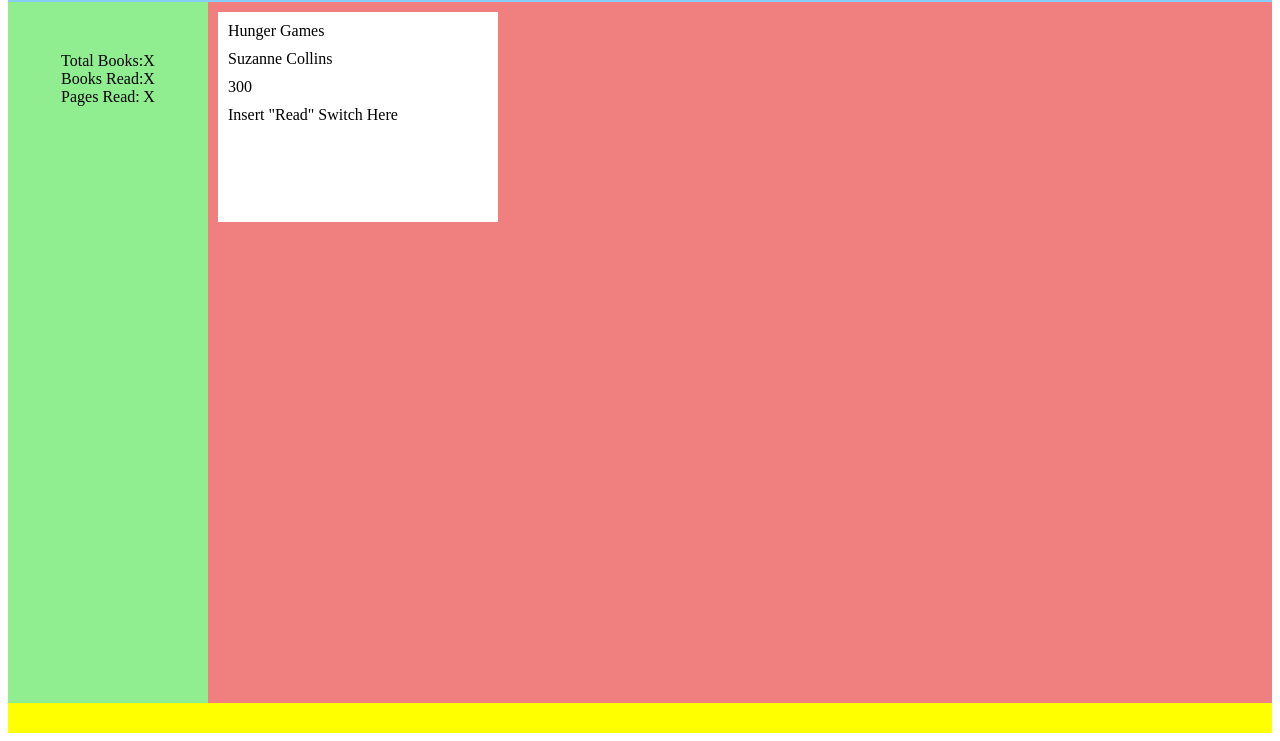
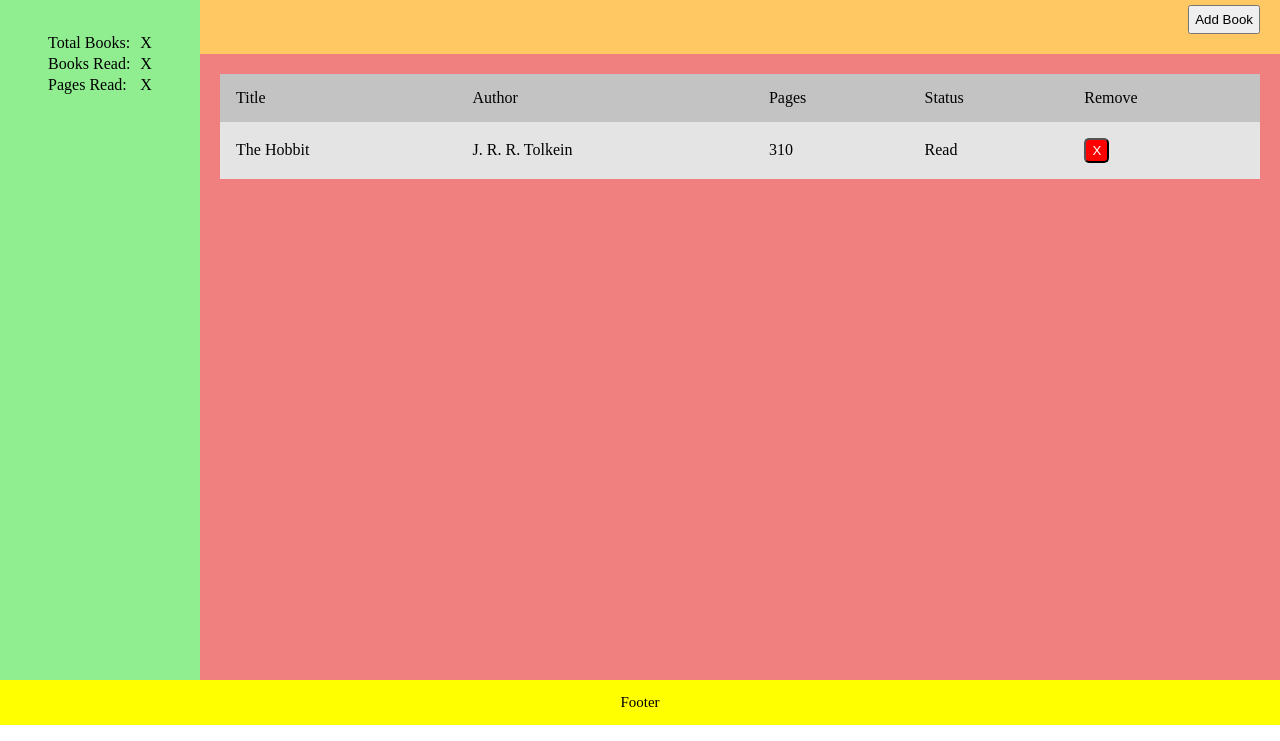
Before and after one commit to winterlucaso/library, a plain HTML site: page index.html in a window 1280 px wide. Shown: the part 75-816 px from the top of the page. Drawn offline with Linux system fonts and the light colour scheme.

Commit message:
change format to table instead of cards

```diff
--- a/index.html
+++ b/index.html
@@ -11,6 +11,24 @@
 <body>
   <header>
     <h1>Library</h1>
+  </header>
+  <aside>
+    <section>
+      <div class="stat-container">
+        <div>Total Books: </div>
+        <div>X</div>
+      </div>
+      <div class="stat-container">
+        <div>Books Read: </div>
+        <div>X</div>
+      </div>
+      <div class="stat-container">
+        <div>Pages Read: </div>
+        <div>X</div>
+      </div>
+    </section>
+  </aside>
+  <section id="add-book-section">
     <button id="addBookBtn">Add Book</button>
     <dialog id="addBookDialog">
       <form id="form" action="/" method="GET">
@@ -29,33 +47,41 @@
         </div>
       </form>
     </dialog>
-  </header>
-  <aside>
-    <section>
-      <div class="stat-container">
-        <div>Total Books: </div>
-        <div>X</div>
-      </div>
-      <div class="stat-container">
-        <div>Books Read: </div>
-        <div>X</div>
-      </div>
-      <div class="stat-container">
-        <div>Pages Read: </div>
-        <div>X</div>
-      </div>
-    </section>
-  </aside>
-  <main id="container-books">
-    <article class="book">
+  </section>
+  <main class="table-wrapper">
+    <table id="container-books">
+      <!-- <caption>This is a table containing all books in the library</caption> -->
+      <thead>
+        <trow>
+          <th scope="col">Title</th>
+          <th scope="col">Author</th>
+          <th scope="col">Pages</th>
+          <th scope="col">Status</th>
+          <th scope="col">Remove</th>
+        </trow>
+      </thead>
+      <tbody>
+        <tr>
+          <td data-cell="title">The Hobbit</td>
+          <td data-cell="author">J. R. R. Tolkein</td>
+          <td data-cell="pages">310</td>
+          <td data-cell="isRead">Read</td>
+          <td data-cell="remove">
+            <button class="remove-btn">X</button>
+          </td>
+        </tr>
+      </tbody>
+    </table>
+    <!-- <article class="book">
       <div class="book-title">Hunger Games</div>
       <div class="book-author">Suzanne Collins</div>
       <div class="book-page-count">300</div>
       <div class="book-read-status">Insert "Read" Switch Here</div>
-    </article>
+      <button class="remove-btn">X</button>
+    </article> -->
   </main>
   <footer>
-    <h1></h1>
+    <h1>Footer</h1>
   </footer>
 </body>
 </html>
--- a/script.js
+++ b/script.js
@@ -6,7 +6,7 @@
 // - fix page responsiveness
 
 const form = document.getElementById('form');
-const bookContainer = document.getElementById("container-books");
+const table = document.querySelector("table");
 
 const addBookBtn = document.getElementById("addBookBtn");
 const addBookDialog = document.getElementById("addBookDialog");
@@ -65,27 +65,29 @@ function addBookToLibrary(book) {
 
 // Create book card and add to DOM
 function addBookCard(book) {
-    const bookCard = document.createElement('article');
-    bookCard.classList.add("book");
-    bookContainer.appendChild(bookCard);
+    const bookRow = document.createElement('tr');
+    // bookRow.classList.add("book");
+    table.appendChild(bookRow);
 
-    const bookTitle = document.createElement('div');
-    bookTitle.classList.add("book-title");
+    const bookTitle = document.createElement('td');
+    // bookTitle.classList.add("book-title");
     bookTitle.innerText = book.title;
-    bookCard.append(bookTitle);
+    bookRow.append(bookTitle);
 
-    const bookAuthor = document.createElement('div');
-    bookAuthor.classList.add("book-author");
+    const bookAuthor = document.createElement('td');
+    // bookAuthor.classList.add("book-author");
     bookAuthor.innerText = book.author;
-    bookCard.append(bookAuthor);
+    bookRow.append(bookAuthor);
 
-    const bookPageCount = document.createElement('div');
-    bookPageCount.classList.add("book-page-count");
+    const bookPageCount = document.createElement('td');
+    // bookPageCount.classList.add("book-page-count");
     bookPageCount.innerText = book.pageCount;
-    bookCard.append(bookPageCount);
+    bookRow.append(bookPageCount);
 
-    const bookReadStatus = document.createElement('div');
-    bookReadStatus.classList.add("book-read-status");
+    const bookReadStatus = document.createElement('td');
+    // bookReadStatus.classList.add("book-read-status");
     bookReadStatus.innerText = book.isRead;
-    bookCard.append(bookReadStatus);
+    bookRow.append(bookReadStatus);
+
+
 }
--- a/style.css
+++ b/style.css
@@ -2,6 +2,50 @@
    v2.0 | 20110126
    License: none (public domain)
 */
+
+html, body, div, span, applet, object, iframe,
+h1, h2, h3, h4, h5, h6, p, blockquote, pre,
+a, abbr, acronym, address, big, cite, code,
+del, dfn, em, img, ins, kbd, q, s, samp,
+small, strike, strong, sub, sup, tt, var,
+b, u, i, center,
+dl, dt, dd, ol, ul, li,
+fieldset, form, label, legend,
+table, caption, tbody, tfoot, thead, tr, th, td,
+article, aside, canvas, details, embed,
+figure, figcaption, footer, header, hgroup,
+menu, nav, output, ruby, section, summary,
+time, mark, audio, video {
+	margin: 0;
+	padding: 0;
+	border: 0;
+	font-size: 100%;
+	font: inherit;
+	vertical-align: baseline;
+}
+/* HTML5 display-role reset for older browsers */
+article, aside, details, figcaption, figure,
+footer, header, hgroup, menu, nav, section {
+	display: block;
+}
+body {
+	line-height: 1;
+}
+ol, ul {
+	list-style: none;
+}
+blockquote, q {
+	quotes: none;
+}
+blockquote:before, blockquote:after,
+q:before, q:after {
+	content: '';
+	content: none;
+}
+table {
+	border-collapse: collapse;
+	border-spacing: 0;
+}
 
 :root {
     --color-1: #493548;
@@ -27,6 +71,7 @@ body {
     grid-template-columns: auto 1fr;
     grid-template-rows:
         auto
+        auto
         1fr
         auto;
 }
@@ -50,7 +95,7 @@ header h1 {
 /* Sidebar */
 aside {
     grid-column: 1 / 2;
-    grid-row: 2 / 3;
+    grid-row: 2 / 4;
     background-color: lightgreen;
     display: grid;
     justify-content: center;
@@ -61,6 +106,7 @@ aside {
 aside section {
     display: grid;
     grid-template-columns: 1fr;
+    row-gap: 5px;
     justify-content: center;
     align-items: center;
     padding-top: 50px;
@@ -70,6 +116,16 @@ aside section {
     display: flex;
     flex-direction: row;
     justify-content: space-between;
+    column-gap: 10px;
+}
+
+/* Add Book Section */
+#add-book-section {
+    grid-column: 2 / 3;
+    grid-row: 2 / 3;
+    display: flex;
+    justify-content: end;
+    background-color: rgb(255, 200, 99);
 }
 
 #addBookBtn {
@@ -82,36 +138,58 @@ aside section {
     flex-direction: column;
 }
 
-
 /* Main */
 main {
     grid-column: 2 / 3;
-    grid-row: 2 / 3;
-    display: grid;
-    grid-template-columns: repeat(1, minmax(250px, 300px));
+    grid-row: 3 / 4;
     background-color: lightcoral;
 }
 
-.book {
-    display: flex;
-    flex-direction: column;
-    height: 200px;
-    padding: 5px;
-    margin: 10px;
-    background-color: var(--color-7);
-
+/* Table */
+.table-wrapper {
+    padding: 20px;
 }
 
-.book .book-title,
-.book .book-author,
-.book .book-page-count,
-.book .book-read-status {
-    margin: 5px;
+table {
+    width: 100%;
+    border-collapse: collapse;
+    background: #e4e4e4;
+    color: black;
 }
 
+/* Table Components */
+caption,
+th,
+td {
+    padding: 1rem;
+}
+
+caption,
+th {
+    text-align: left;
+}
+
+th {
+    background: hsla(0, 0%, 64%, 0.5);
+}
+
+tr:nth-of-type(2n) {
+    background: hsl(0 0% 0% / 0.05);
+}
+
+.remove-btn {
+    background-color: red;
+    color: white;
+    height: 25px;
+    width: 25px;
+    border-radius: 5px;
+}
+
+
+/* Footer */
 footer {
     grid-column: 1 / 3;
-    grid-row: 3 / 4;
+    grid-row: 4 / 5;
     display: flex;
     justify-content: center;
     align-items: center;
```
